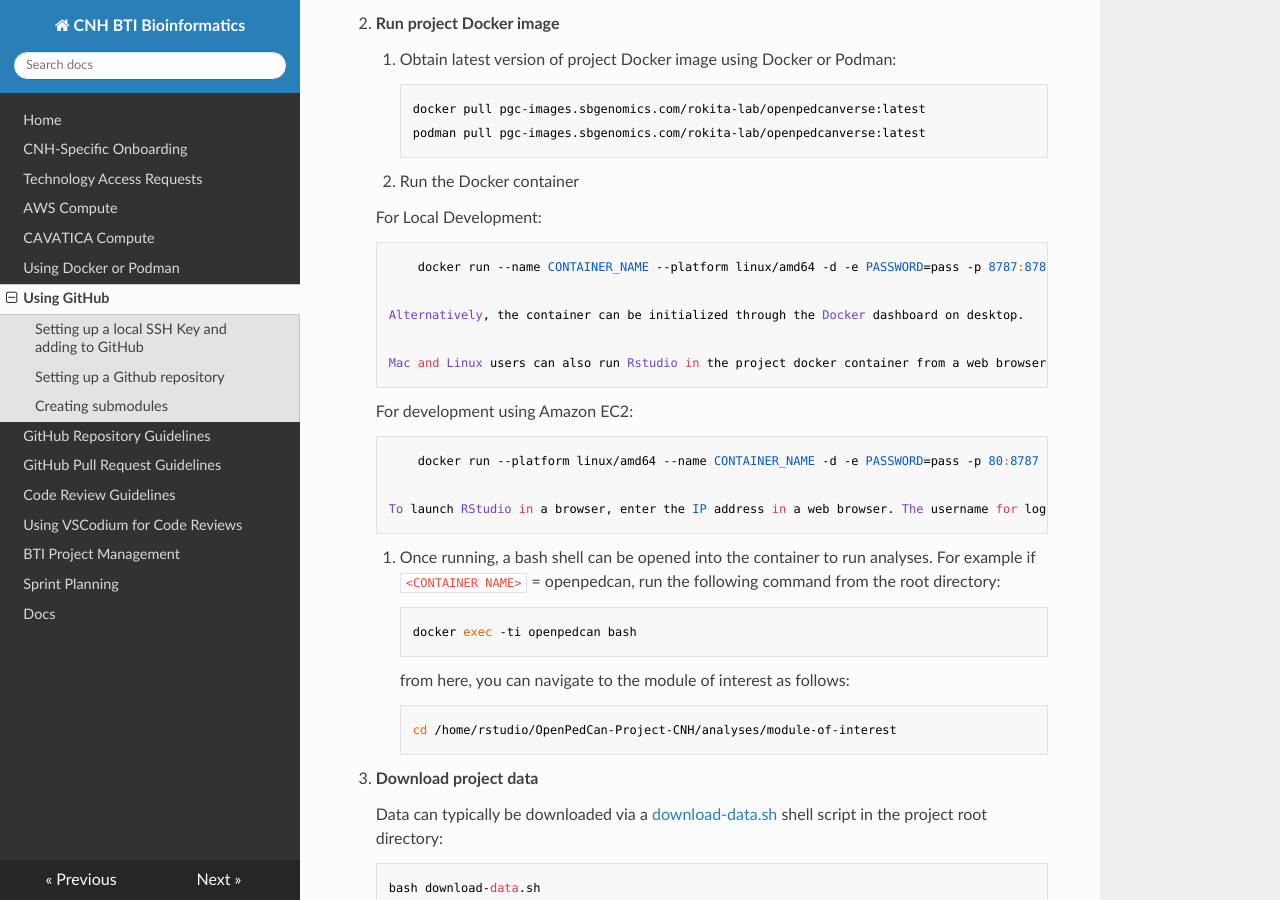
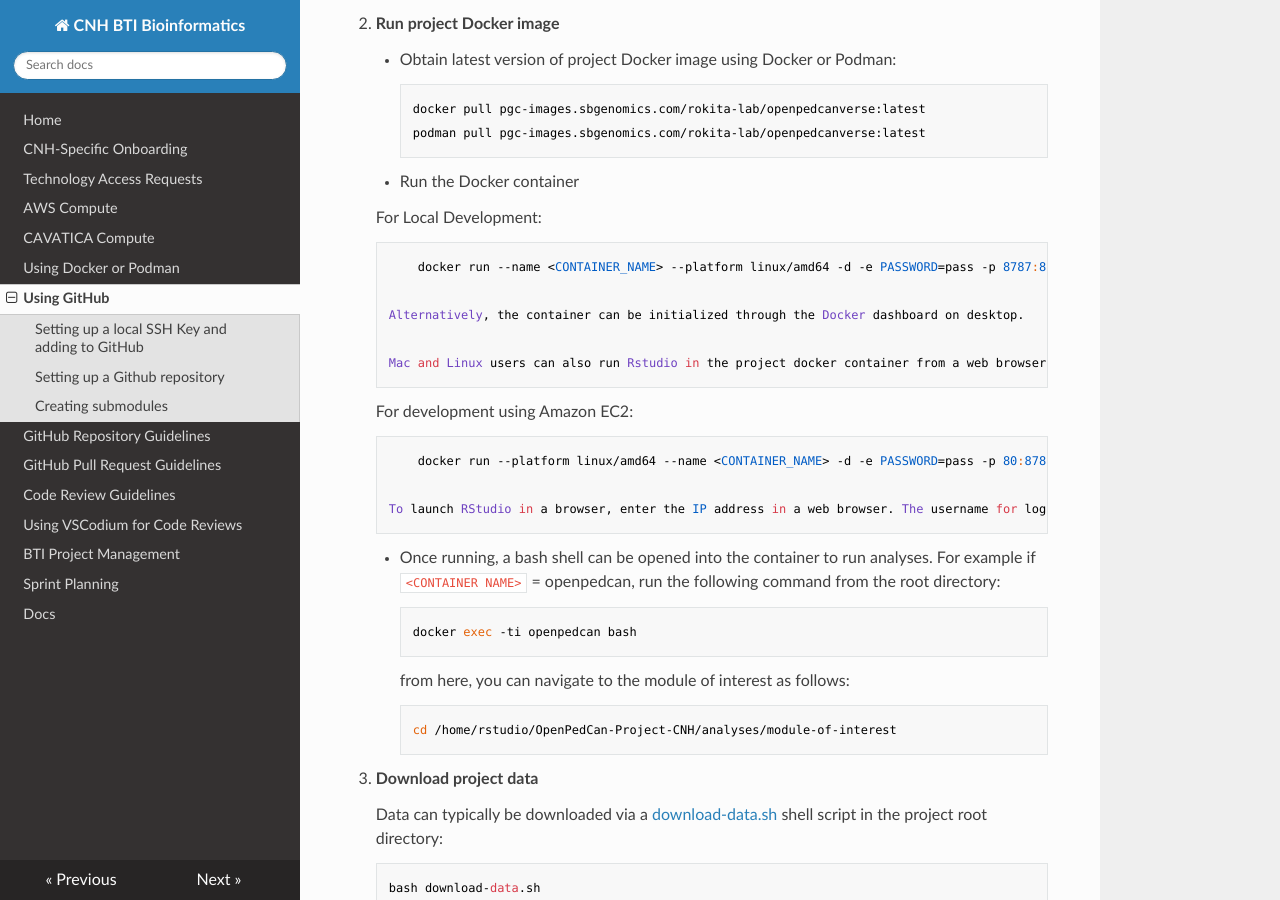
Before and after one commit to childrens-bti/bti-bfx-docs, an MkDocs documentation site: the page built from docs/github-general.md, in a window 1280 px wide and 900 px high, scrolled down 652 px. Built offline with MkDocs 1.6.1, drawn with Linux system fonts in a browser that asks for light colours; nearby versions of some CDN libraries; some of the changed lines change nothing that is shown.

Commit message:
rm numbering

```diff
--- a/docs/github-general.md
+++ b/docs/github-general.md
@@ -26,16 +26,16 @@ Add this new SSH key to your profile in GitHub by following [these instructions]
 
 2. **Run project Docker image**
 
-    1. Obtain latest version of project Docker image using Docker or Podman:
+    - Obtain latest version of project Docker image using Docker or Podman:
 
             docker pull pgc-images.sbgenomics.com/rokita-lab/openpedcanverse:latest
             podman pull pgc-images.sbgenomics.com/rokita-lab/openpedcanverse:latest
 
-    2. Run the Docker container
+    - Run the Docker container
 
       For Local Development:
 
-            docker run --name CONTAINER_NAME --platform linux/amd64 -d -e PASSWORD=pass -p 8787:8787 -v $PWD:/home/rstudio/OpenPedCan-Project-CNH pgc-images.sbgenomics.com/rokita-lab/openpedcanverse:latest
+            docker run --name <CONTAINER_NAME> --platform linux/amd64 -d -e PASSWORD=pass -p 8787:8787 -v $PWD:/home/rstudio/OpenPedCan-Project-CNH pgc-images.sbgenomics.com/rokita-lab/openpedcanverse:latest
 
         Alternatively, the container can be initialized through the Docker dashboard on desktop.
 
@@ -43,11 +43,11 @@ Add this new SSH key to your profile in GitHub by following [these instructions]
 
       For development using Amazon EC2:
 
-            docker run --platform linux/amd64 --name CONTAINER_NAME -d -e PASSWORD=pass -p 80:8787 -v $PWD:/home/rstudio/OpenPedCan-Project-CNH pgc-images.sbgenomics.com/rokita-lab/openpedcanverse:latest
+            docker run --platform linux/amd64 --name <CONTAINER_NAME> -d -e PASSWORD=pass -p 80:8787 -v $PWD:/home/rstudio/OpenPedCan-Project-CNH pgc-images.sbgenomics.com/rokita-lab/openpedcanverse:latest
 
         To launch RStudio in a browser, enter the IP address in a web browser. The username for login is `rstudio` and the password is `pass` (default) or whatever was specified in the `docker run` command.
 
-    3. Once running, a bash shell can be opened into the container to run analyses. For example if `<CONTAINER NAME>` = openpedcan, run the following command from the root directory:
+    - Once running, a bash shell can be opened into the container to run analyses. For example if `<CONTAINER NAME>` = openpedcan, run the following command from the root directory:
 
             docker exec -ti openpedcan bash
 
```
